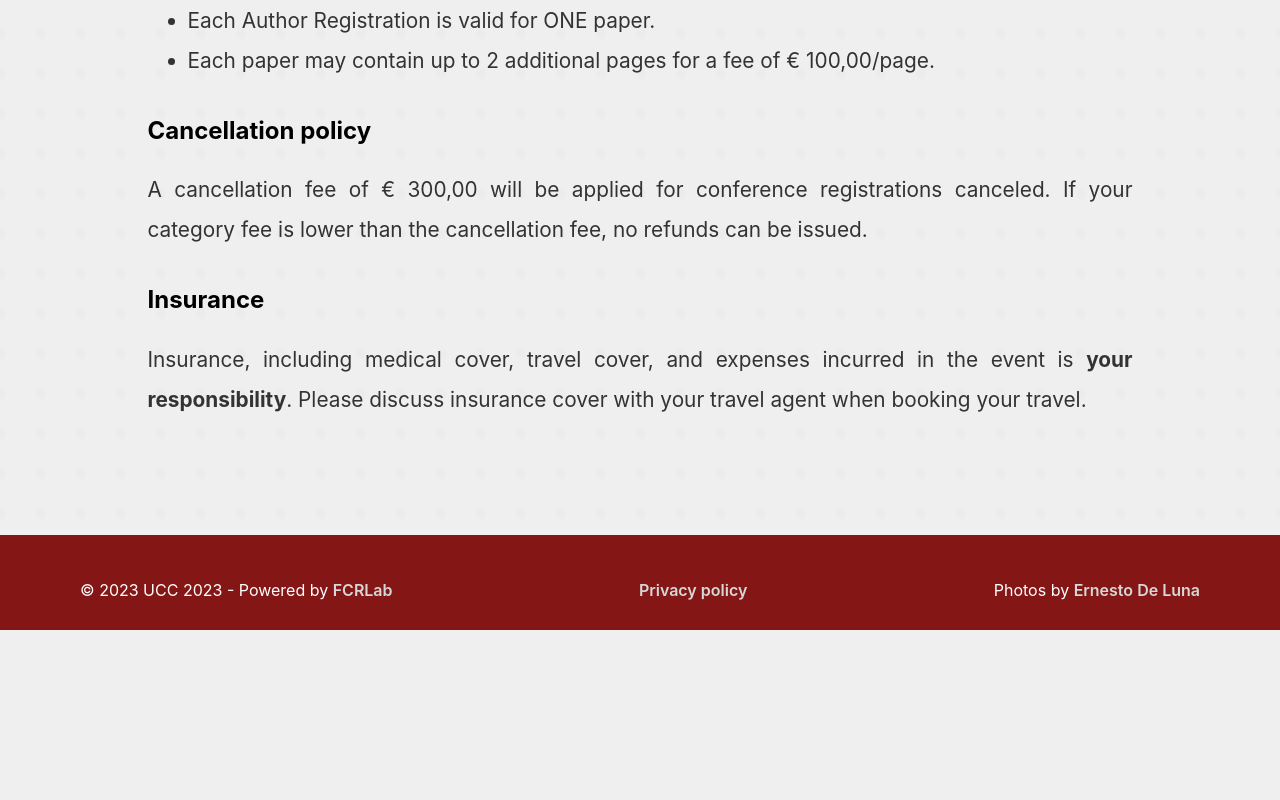
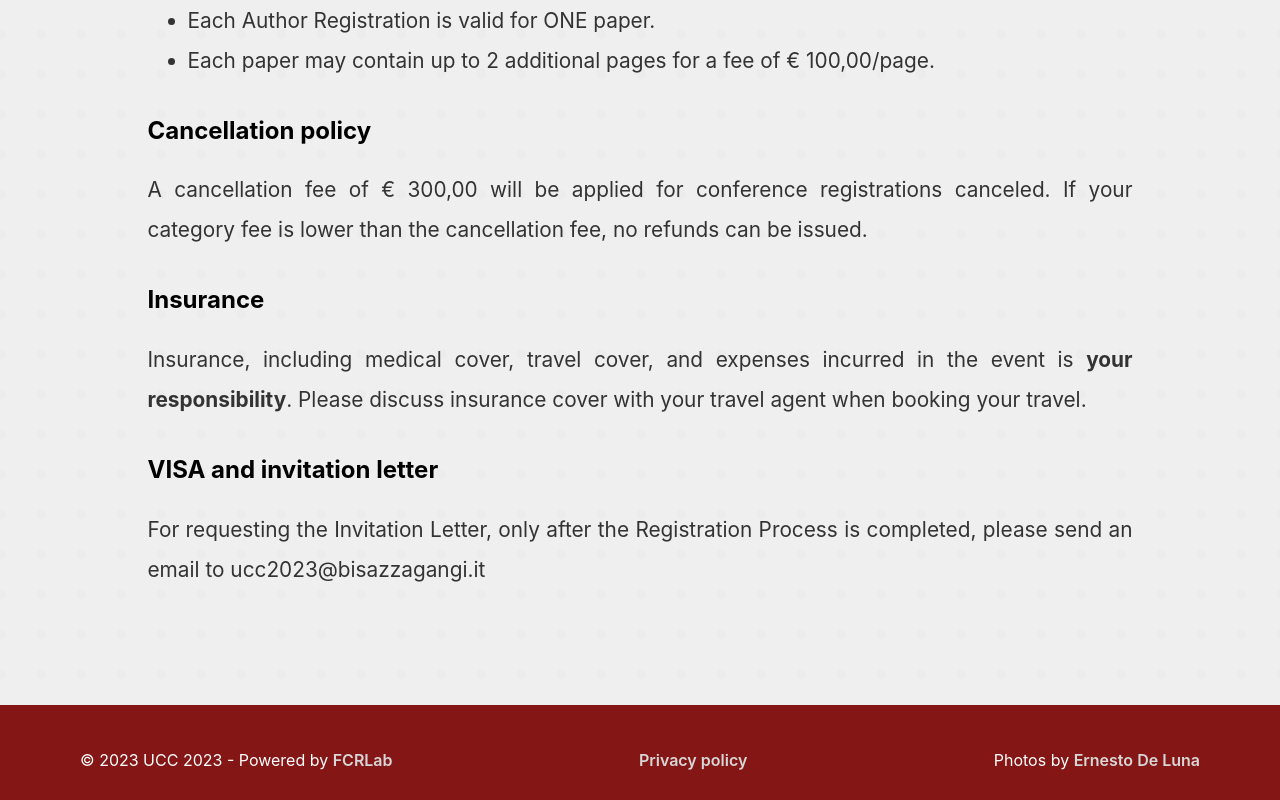
Before and after one commit to UCC-Conference/UCC2023, a React (Create React App) app: page /registration in a window 1280 px wide. Shown: the part 2207-3007 px from the top of the page. Before the commit the page ends 2837 px from the top, so only its background shows below. Built offline with nearby package versions, Linux system fonts and the light colour scheme.

Commit message:
update: visa and invitation letter section added

```diff
--- a/src/pages/Registrations.js
+++ b/src/pages/Registrations.js
@@ -202,11 +202,11 @@ const Registrations = () => {
           discuss insurance cover with your travel agent when booking your
           travel.
         </p>
-        {/* <h2>VISA and invitation letter</h2>
+        <h2>VISA and invitation letter</h2>
         <p>
           For requesting the Invitation Letter, only after the Registration
-          Process is completed, please send an email to xxx@yyy.it
-        </p> */}
+          Process is completed, please send an email to ucc2023@bisazzagangi.it
+        </p>
       </Content>
     </PageWrapper>
   );
```
